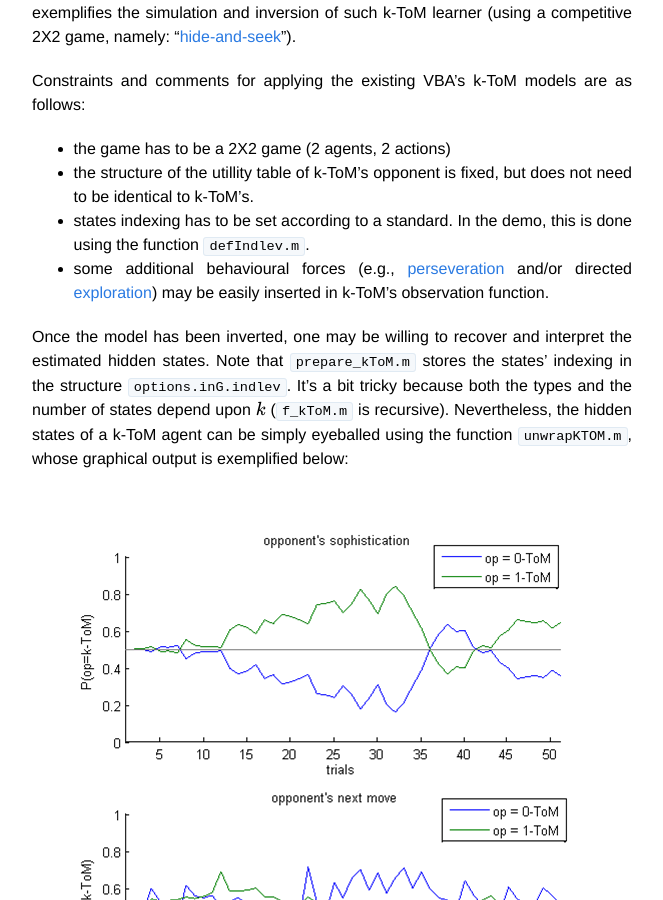
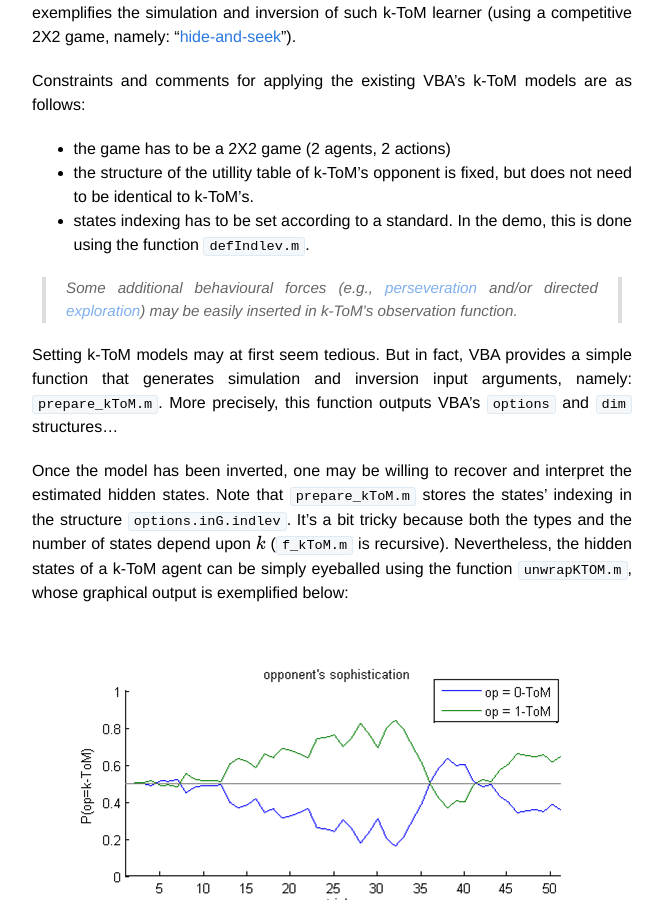
Before and after one commit to MBB-team/VBA-toolbox, a Jekyll site: the page built from _wiki/ktom.md, in a window 1280 px wide and 900 px high, scrolled down 1717 px. Shown: the whole window, without its empty margins (308-971 px from the left). Built offline with Jekyll 4.4.1, drawn with Linux system fonts in a browser that asks for light colours; nearby versions of some CDN libraries; formulas are drawn with MathJax 3.

Commit message:
Update ktom.md

```diff
--- a/_wiki/ktom.md
+++ b/_wiki/ktom.md
@@ -34,7 +34,12 @@ Constraints and comments for applying the existing VBA's k-ToM models are as fol
 - the game has to be a 2X2 game (2 agents, 2 actions)
 - the structure of the utillity table of k-ToM's opponent is fixed, but does not need to be identical to k-ToM's.
 - states indexing has to be set according to a standard. In the demo, this is done using the function `defIndlev.m`.
-- some additional behavioural forces (e.g., [perseveration](https://en.wikipedia.org/wiki/Perseveration) and/or directed [exploration](https://en.wikipedia.org/wiki/Exploration)) may be easily inserted in k-ToM's observation function.
+
+> Some additional behavioural forces (e.g., [perseveration](https://en.wikipedia.org/wiki/Perseveration) and/or directed [exploration](https://en.wikipedia.org/wiki/Exploration)) may be easily inserted in k-ToM's observation function.
+
+
+Setting k-ToM models may at first seem tedious. But in fact, VBA provides a simple function that generates simulation and inversion input arguments, namely: `prepare_kToM.m`. More precisely, this function outputs VBA's `options` and `dim` structures...
+
 
 Once the model has been inverted, one may be willing to recover and interpret the estimated hidden states. Note that `prepare_kToM.m` stores the states' indexing in the structure `options.inG.indlev`. It's a bit tricky because both the types and the number of states depend upon $$k$$ (`f_kToM.m` is recursive). Nevertheless, the hidden states of a k-ToM agent can be simply eyeballed using the function `unwrapKTOM.m`, whose  graphical output is exemplified below:
 
```
